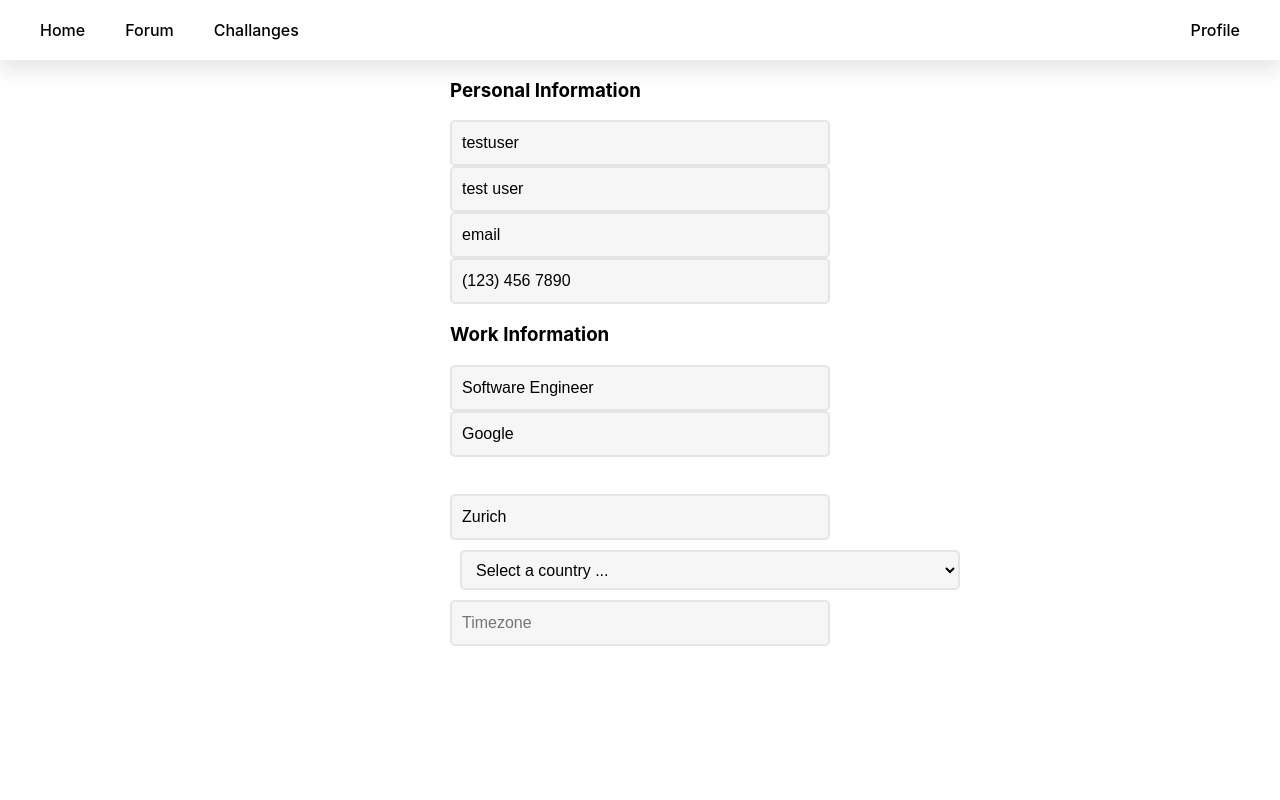
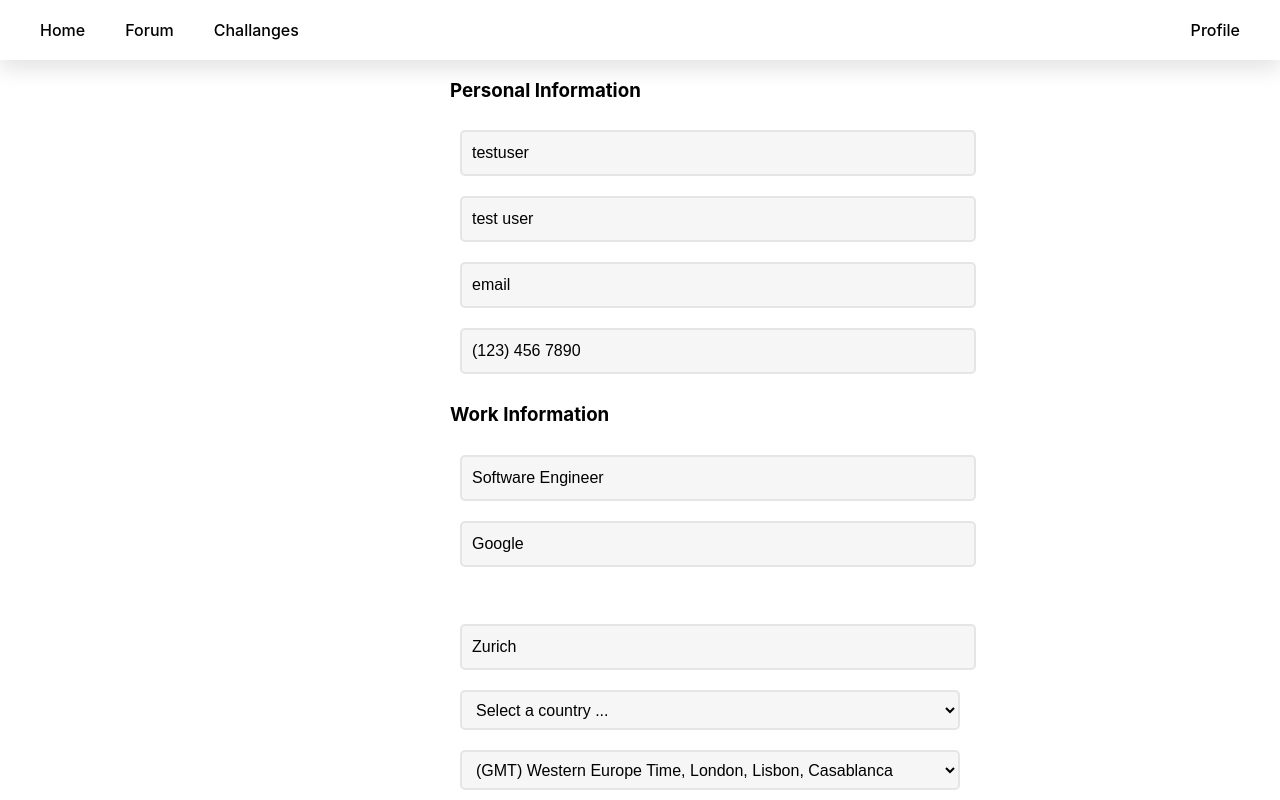
Before and after one commit to ZaqSD/spacecoding, a React (Create React App) app in the folder frontend/: page /profile in a window 1280 px wide. Built offline with nearby package versions, Linux system fonts and the light colour scheme.

Commit message:
Add timezone dropdown

```diff
--- /dev/null
+++ b/frontend/src/components/TimezoneDropdown.tsx
@@ -0,0 +1,84 @@
+import "../App.css";
+
+export default function CountryDropdown() {
+  return (
+    <select
+      name="timezones"
+      className="textfield profile-edit-input"
+      id="country"
+    >
+      <option value="-12:00">(GMT -12:00) Eniwetok, Kwajalein</option>
+      <option value="-11:00">(GMT -11:00) Midway Island, Samoa</option>
+      <option value="-10:00">(GMT -10:00) Hawaii</option>
+      <option value="-09:50">(GMT -9:30) Taiohae</option>
+      <option value="-09:00">(GMT -9:00) Alaska</option>
+      <option value="-08:00">(GMT -8:00) Pacific Time (US &amp; Canada)</option>
+      <option value="-07:00">
+        (GMT -7:00) Mountain Time (US &amp; Canada)
+      </option>
+      <option value="-06:00">
+        (GMT -6:00) Central Time (US &amp; Canada), Mexico City
+      </option>
+      <option value="-05:00">
+        (GMT -5:00) Eastern Time (US &amp; Canada), Bogota, Lima
+      </option>
+      <option value="-04:50">(GMT -4:30) Caracas</option>
+      <option value="-04:00">
+        (GMT -4:00) Atlantic Time (Canada), Caracas, La Paz
+      </option>
+      <option value="-03:50">(GMT -3:30) Newfoundland</option>
+      <option value="-03:00">
+        (GMT -3:00) Brazil, Buenos Aires, Georgetown
+      </option>
+      <option value="-02:00">(GMT -2:00) Mid-Atlantic</option>
+      <option value="-01:00">(GMT -1:00) Azores, Cape Verde Islands</option>
+      <option value="+00:00" selected>
+        (GMT) Western Europe Time, London, Lisbon, Casablanca
+      </option>
+      <option value="+01:00">
+        (GMT +1:00) Brussels, Berlin, Madrid, Paris, Zurich
+      </option>
+      <option value="+02:00">(GMT +2:00) Kaliningrad, South Africa</option>
+      <option value="+03:00">
+        (GMT +3:00) Baghdad, Riyadh, Moscow, St. Petersburg
+      </option>
+      <option value="+03:50">(GMT +3:30) Tehran</option>
+      <option value="+04:00">
+        (GMT +4:00) Abu Dhabi, Muscat, Baku, Tbilisi
+      </option>
+      <option value="+04:50">(GMT +4:30) Kabul</option>
+      <option value="+05:00">
+        (GMT +5:00) Ekaterinburg, Islamabad, Karachi, Tashkent
+      </option>
+      <option value="+05:50">
+        (GMT +5:30) Bombay, Calcutta, Madras, New Delhi
+      </option>
+      <option value="+05:75">(GMT +5:45) Kathmandu, Pokhara</option>
+      <option value="+06:00">(GMT +6:00) Almaty, Dhaka, Colombo</option>
+      <option value="+06:50">(GMT +6:30) Yangon, Mandalay</option>
+      <option value="+07:00">(GMT +7:00) Bangkok, Hanoi, Jakarta</option>
+      <option value="+08:00">
+        (GMT +8:00) Beijing, Perth, Singapore, Hong Kong
+      </option>
+      <option value="+08:75">(GMT +8:45) Eucla</option>
+      <option value="+09:00">
+        (GMT +9:00) Tokyo, Seoul, Osaka, Sapporo, Yakutsk
+      </option>
+      <option value="+09:50">(GMT +9:30) Adelaide, Darwin</option>
+      <option value="+10:00">
+        (GMT +10:00) Eastern Australia, Guam, Vladivostok
+      </option>
+      <option value="+10:50">(GMT +10:30) Lord Howe Island</option>
+      <option value="+11:00">
+        (GMT +11:00) Magadan, Solomon Islands, New Caledonia
+      </option>
+      <option value="+11:50">(GMT +11:30) Norfolk Island</option>
+      <option value="+12:00">
+        (GMT +12:00) Auckland, Wellington, Fiji, Kamchatka
+      </option>
+      <option value="+12:75">(GMT +12:45) Chatham Islands</option>
+      <option value="+13:00">(GMT +13:00) Apia, Nukualofa</option>
+      <option value="+14:00">(GMT +14:00) Line Islands, Tokelau</option>
+    </select>
+  );
+}
--- a/frontend/src/views/Profile.tsx
+++ b/frontend/src/views/Profile.tsx
@@ -4,6 +4,7 @@ import { Col, Container, Row } from "react-grid-system";
 
 import CountryDropdown from "../components/CountryDropdown";
 import NavBar from "../components/NavBar";
+import TimezoneDropdown from "../components/TimezoneDropdown";
 
 const username = "testuser";
 const pers_name = "test user";
@@ -30,28 +31,28 @@ export default function Profile() {
             </Row>
             <Row>
               <input
-                className="textfield"
+                className="textfield profile-edit-input"
                 placeholder="Username"
                 value={username != null ? username : ""}
               ></input>
             </Row>
             <Row>
               <input
-                className="textfield"
+                className="textfield profile-edit-input"
                 placeholder="Full name"
                 value={pers_name != null ? pers_name : ""}
               ></input>
             </Row>
             <Row>
               <input
-                className="textfield"
+                className="textfield profile-edit-input"
                 placeholder="E-Mail"
                 value={pers_email != null ? pers_email : ""}
               ></input>
             </Row>
             <Row>
               <input
-                className="textfield"
+                className="textfield profile-edit-input"
                 placeholder="Phonenumber"
                 value={pers_phonenumber != null ? pers_phonenumber : ""}
               ></input>
@@ -61,14 +62,14 @@ export default function Profile() {
             </Row>
             <Row>
               <input
-                className="textfield"
+                className="textfield profile-edit-input"
                 placeholder="Position"
                 value={biz_position != null ? biz_position : ""}
               ></input>
             </Row>
             <Row>
               <input
-                className="textfield"
+                className="textfield profile-edit-input"
                 placeholder="Company"
                 value={biz_company != null ? biz_company : ""}
               ></input>
@@ -78,7 +79,7 @@ export default function Profile() {
             </Row>
             <Row>
               <input
-                className="textfield"
+                className="textfield profile-edit-input"
                 placeholder="City"
                 value={loc_city != null ? loc_city : ""}
               ></input>
@@ -87,7 +88,7 @@ export default function Profile() {
               <CountryDropdown />
             </Row>
             <Row>
-              <input className="textfield" placeholder="Timezone"></input>
+              <TimezoneDropdown />
             </Row>
           </Col>
         </Row>
```
